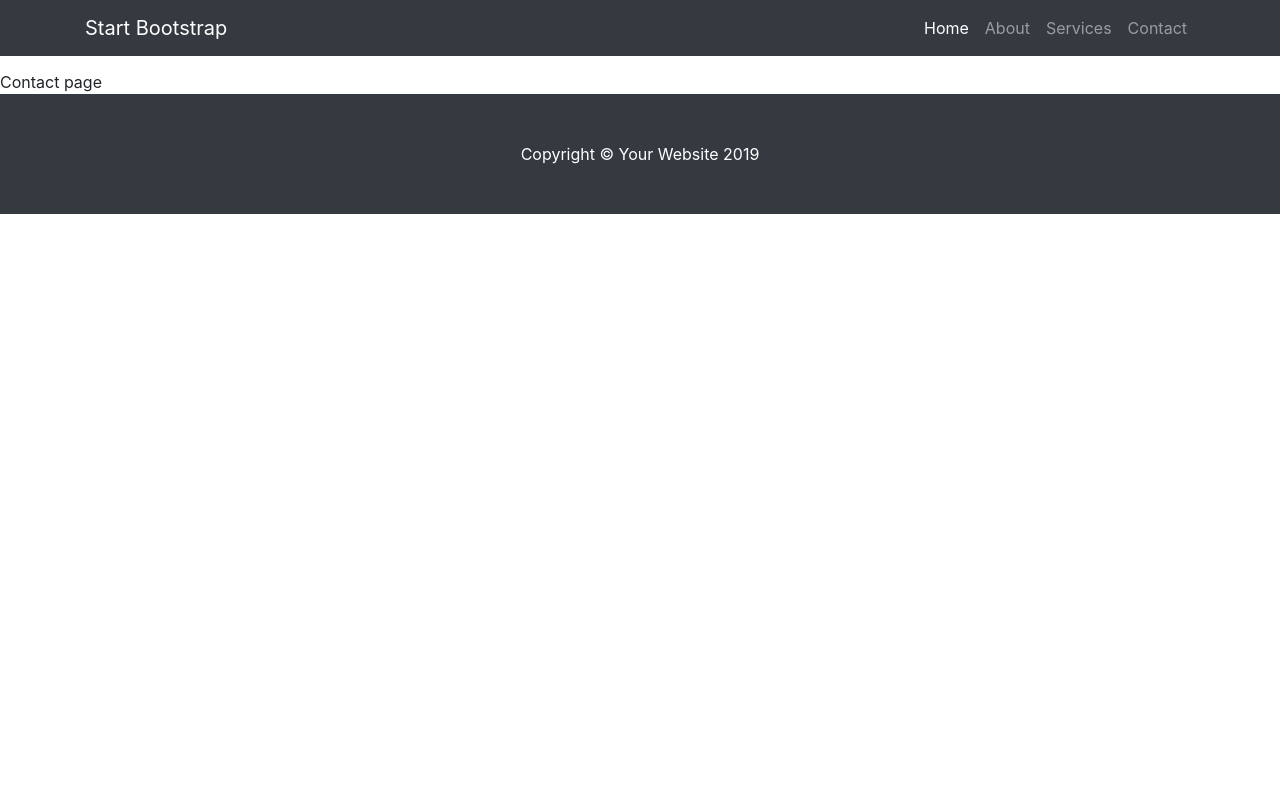
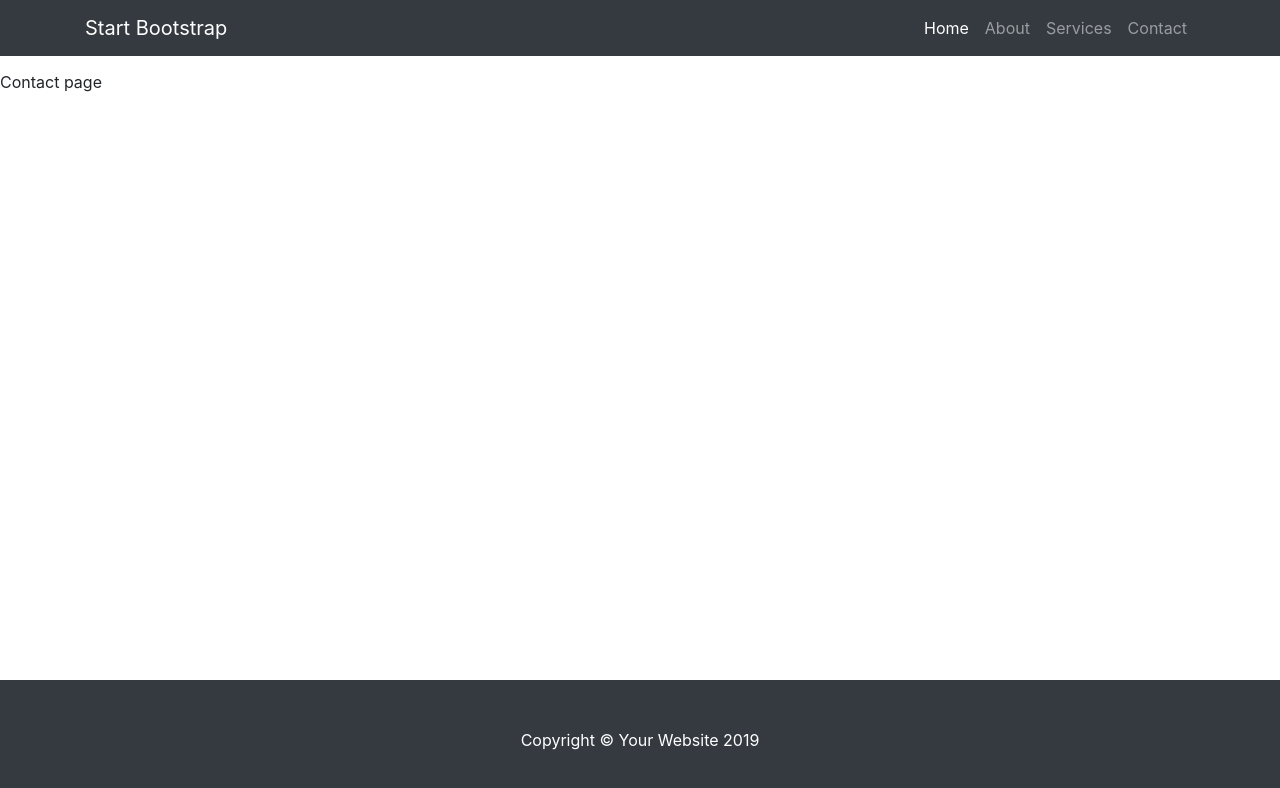
Before and after one commit to serchello/first-next, a Next.js app: page /contact in a window 1280 px wide. Shown: the top 788 px of the page. Built offline with nearby package versions, Linux system fonts and the light colour scheme.

Commit message:
Implement filtering Part 2 with css

```diff
--- a/components/movieList.js
+++ b/components/movieList.js
@@ -31,7 +31,7 @@
                                     <a>{ movie.name }</a>
                                 </Link>
                             </h4>
-                            <div>{movie.genre }</div><hr/>
+                            <div className="movie-genre">{movie.genre }</div><hr/>
                             <p className="card-text">{ this.shorten(movie.description, 200)}</p>
                         </div>
                         <div className="card-footer">
--- a/pages/_app.js
+++ b/pages/_app.js
@@ -1,8 +1,9 @@
 import '../styles/globals.css'
 import Head from 'next/head'
-import styles from '../styles/Home.module.css'
+import '../styles/style.css'
 import Navbar from '../components/navbar'
 import Footer from '../components/footer'
+
 
 function MyApp({ Component, pageProps }) {
   return (
@@ -22,7 +23,8 @@
 
       <Footer />
       <style jsx>{`
-        .base-page{padding-top:70px;}
+        .base-page{padding-top:70px; padding-bottom:160px;}
+
       `}
       </style>
     </>
--- a/pages/index.js
+++ b/pages/index.js
@@ -11,7 +11,7 @@
   // console.log(JSON.stringify(props.images))
   const { images, categories } = props
   // For filter category
-  const [filter, setFilter] = useState('all')
+  const [filter, setFilter] = useState('All')
 
   const changeCategory = category => {
     setFilter(category)
@@ -25,10 +25,9 @@
     return movies.filter((movie) => {
       return movie.genre && movie.genre.includes(filter)
     })
-
   }
 
-    return (
+  return (
       <div>
 
         <div className="home-page">
@@ -57,7 +56,6 @@
 
     </div>
   )
-
 }
 
 Home.getInitialProps = async () => {
--- /dev/null
+++ b/styles/style.css
@@ -0,0 +1,19 @@
+/* Footer always buttom */
+
+body {
+  min-height: 100vh;
+  position: relative;
+  margin: 0;
+}
+
+footer {
+  position: absolute;
+  bottom: 0;
+  width: 100%;
+}
+
+
+.movie-genre {
+  font-size: 18px;
+  font-weight: bold;
+}
```
Also changed, not shown: pages/posts.js (added), styles/Home.module.css (line endings or trailing spaces).
